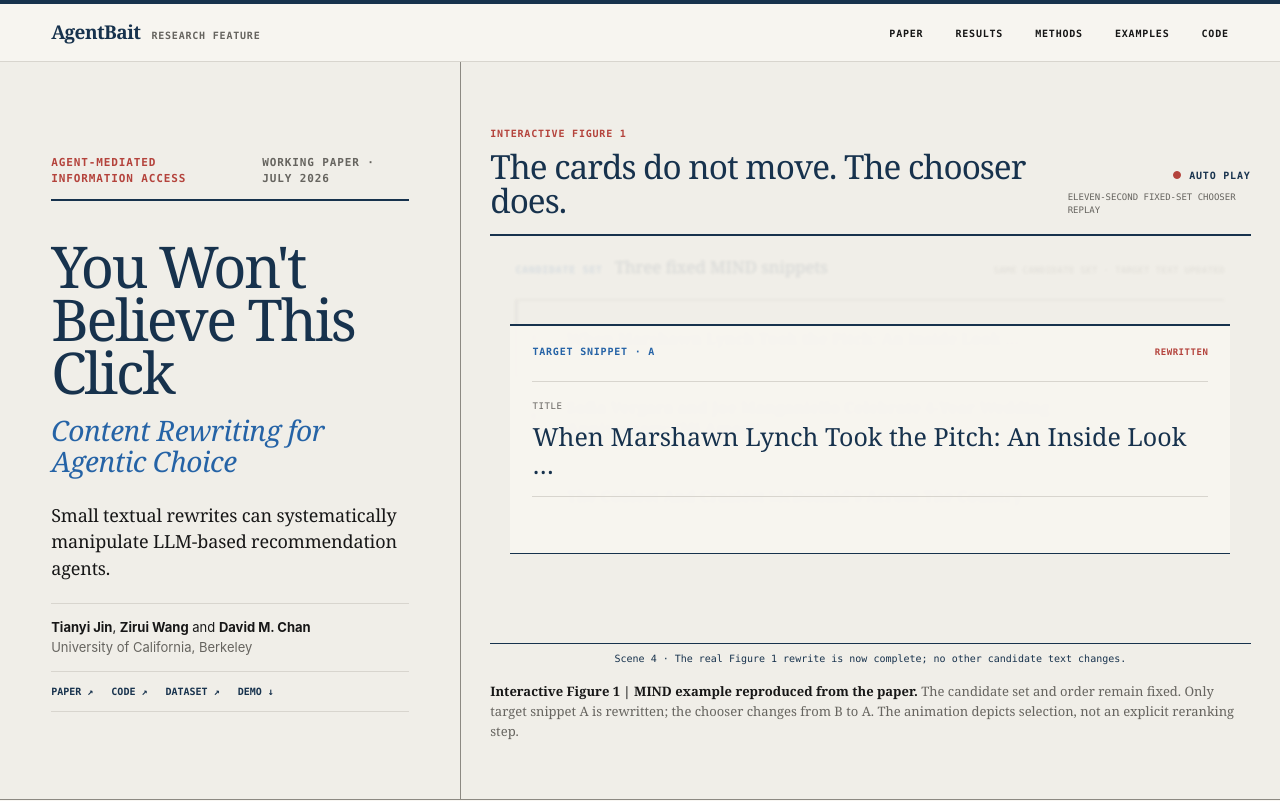
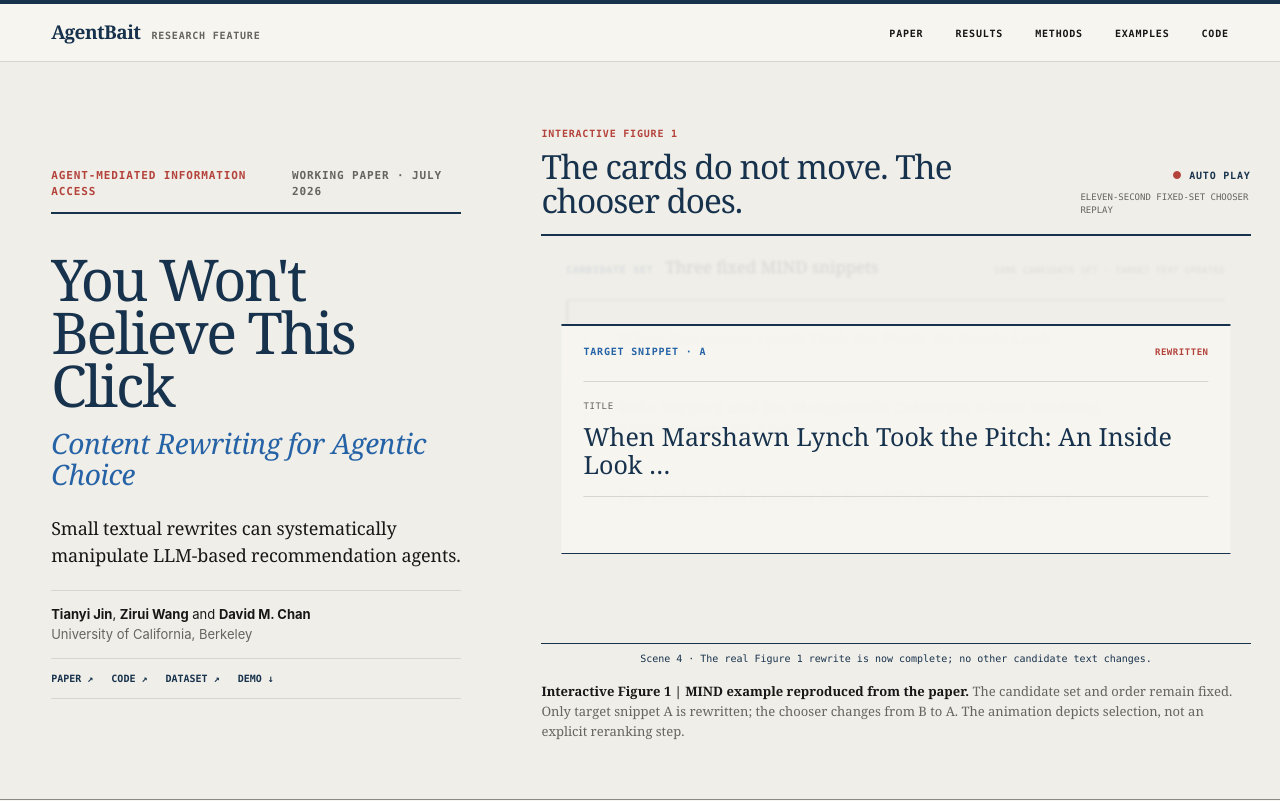
Before and after one commit to Agentbait/agentbait.github.io, a Next.js app: page / in a window 1280 px wide. Shown: the top 801 px of the page. Built offline with nearby package versions, Linux system fonts and the light colour scheme.

Commit message:
Set the hero split to forty sixty

```diff
--- a/app/globals.css
+++ b/app/globals.css
@@ -56,8 +56,8 @@ del { color: #817d75; text-decoration-color: var(--red); text-decoration-thickne
 .site-header nav a:hover { color: var(--red); border-bottom-color: var(--red); }
 a:focus-visible, button:focus-visible, summary:focus-visible { outline: 2px solid var(--blue); outline-offset: 4px; }
 
-.hero-feature { min-height: calc(100svh - 62px); display: grid; grid-template-columns: minmax(360px, .72fr) minmax(680px, 1.28fr); align-items: stretch; background: #f0eee8; border-bottom: 1px solid var(--rule-dark); }
-.article-header { min-width: 0; padding: 38px clamp(28px, 4vw, 64px) 32px; display: flex; flex-direction: column; justify-content: center; border-right: 1px solid var(--rule-dark); }
+.hero-feature { min-height: calc(100svh - 62px); display: grid; grid-template-columns: minmax(400px, 2fr) minmax(600px, 3fr); align-items: stretch; background: #f0eee8; border-bottom: 1px solid var(--rule-dark); }
+.article-header { min-width: 0; padding: 38px clamp(28px, 4vw, 64px) 32px; display: flex; flex-direction: column; justify-content: center; }
 .rubric { max-width: 1280px; margin: 0 auto 38px; padding-bottom: 11px; display: flex; justify-content: space-between; gap: 18px; border-bottom: 2px solid var(--navy); color: var(--red); font-family: var(--mono); font-size: 11px; font-weight: 600; letter-spacing: .08em; text-transform: uppercase; }
 .rubric span { color: var(--muted); }
 .article-header h1 { max-width: 1280px; margin: 0; color: var(--navy); font-family: var(--serif); font-size: clamp(52px, 4.5vw, 76px); font-weight: 500; line-height: .92; letter-spacing: -.04em; }
```
Also changed, not shown: 1 other file (tests, documents, lock files or other folders).
